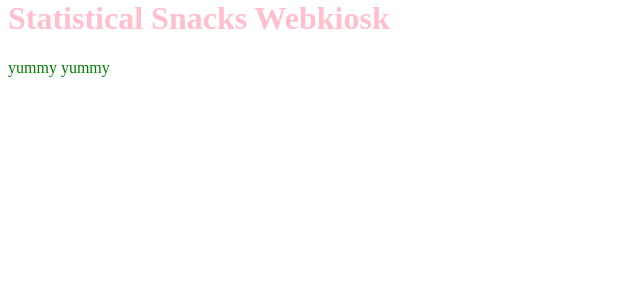
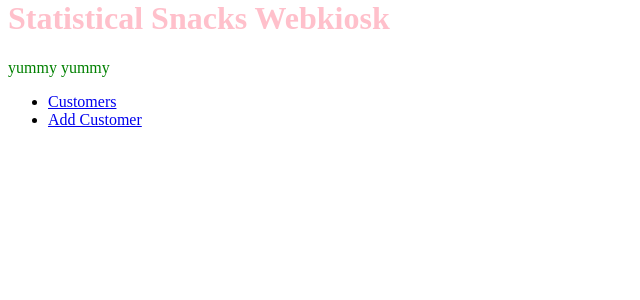
Before and after one commit to arstinr/CSCI22Final, a Django app: page /webkiosk/ in a window 1280 px wide. Shown: the part 21-321 px from the top of the page, without its empty margins (0-640 px from the left). Run offline with Django 4.2, Linux system fonts and the light colour scheme.

Commit message:
initial nav menu

```diff
--- a/statisticalsnacks/webkiosk/templates/webkiosk/base_template.html
+++ b/statisticalsnacks/webkiosk/templates/webkiosk/base_template.html
@@ -11,6 +11,13 @@
         <h1>Statistical Snacks Webkiosk</h1>
         <p>yummy yummy</p>
 
+        <nav>
+            <ul>
+                <li><a href="{% url 'webkiosk:customer-list' %}">Customers</a></li>
+                <li><a href="{% url 'webkiosk:customer-add' %}">Add Customer</a></li>
+            </ul>
+        </nav>
+
         {% block pagetitle %}
         {% endblock %}
 
--- a/statisticalsnacks/webkiosk/urls.py
+++ b/statisticalsnacks/webkiosk/urls.py
@@ -6,6 +6,6 @@ app_name = 'webkiosk'
 urlpatterns = [
     path('', views.index),
     path('customers/', views.listcustomers, name='customer-list'),
-    path('customer/new/', views.addcustomer, name='add-customer'),
+    path('customer/new/', views.addcustomer, name='customer-add'),
     path('customer/<int:pk>/', views.listcustomerdetails, name='customer-details')
 ]
```
